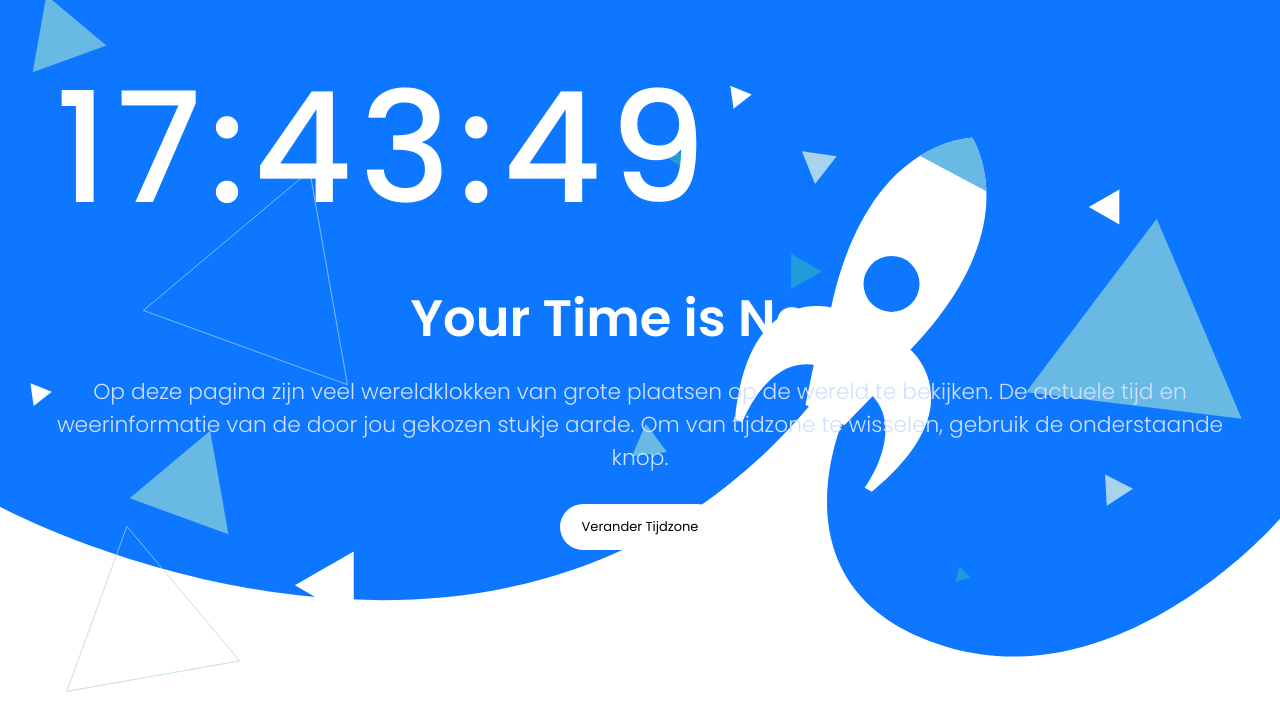
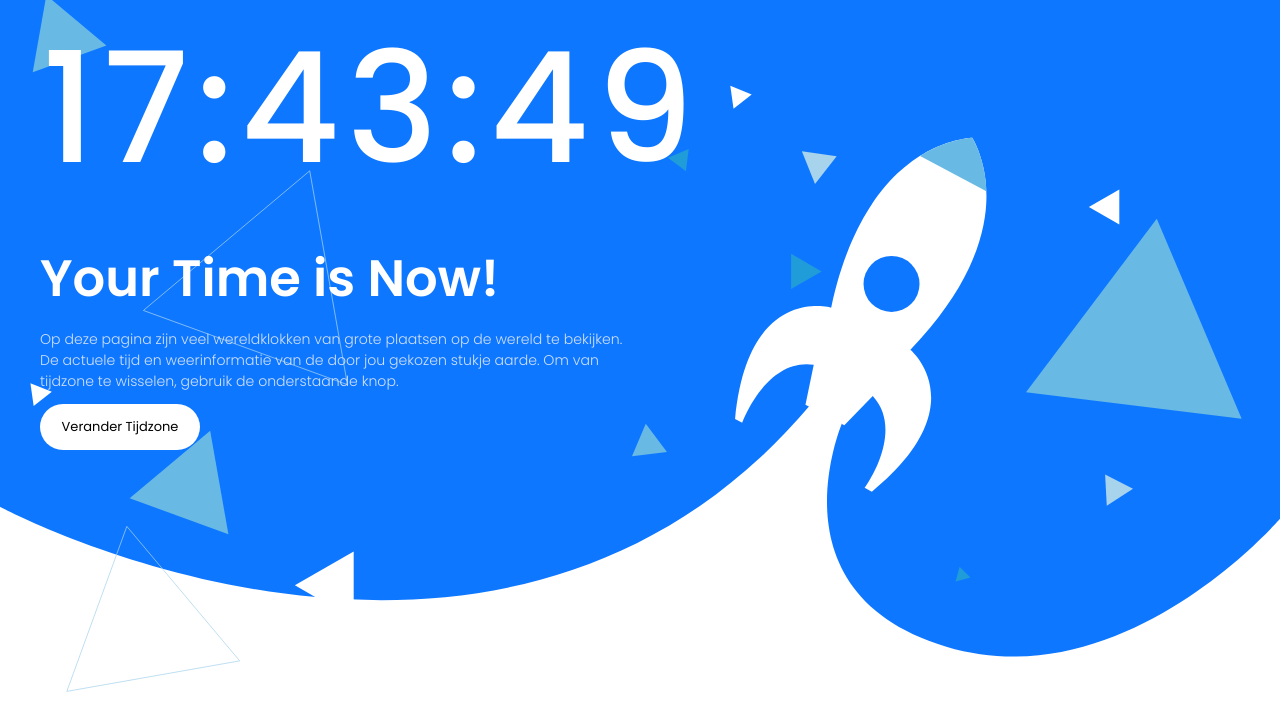
Before and after one commit to JoelTi/spacex-klok, a plain HTML site: page index.html in a window 1280 px wide. Shown: the part 51-778 px from the top of the page. Drawn offline with Linux system fonts and the light colour scheme; a script that the page names is missing.

Commit message:
clock update

```diff
--- a/css/index.css
+++ b/css/index.css
@@ -153,11 +153,11 @@ h3 {
   font-weight: 500;
   z-index: 3;
 }
-#MyClockDisplay {
-  /* box-shadow: 0px 20px 60px 0px rgb(85, 85, 85, 0.9);
+/* #MyClockDisplay {
+  box-shadow: 0px 20px 60px 0px rgb(85, 85, 85, 0.9);
   padding: 0px 20px;
-  width: calc(100% - 120px) */
-}
+  width: 75%;
+} */
 
 
 .timeOfTheDay {
@@ -240,11 +240,37 @@ h3 {
 
 @media only screen and (min-width: 1024px) {
   .clock {
-    left: 30%;
+    left: 29%;
+    top: 20%;
     font-size: 12vw;
+  }
+  .background {
+    text-align: left;
+  }
+  .background > header {
+    max-width: 60%;
+    top: 30%;
+  }
+  .background > header > h2 {
+    font-size: 1.5vmax;
+  }
+  .btn-clock {
+    margin: 0;
+  }
+  .timeOfTheDay > header {
+    max-width: 70%;
+    margin: 0 auto;
   }
 }
 
+@media only screen and (min-width: 1200px) {
+  .background > header > h2 {
+    font-size: 1.1vmax;
+  }
+  .background > header {
+    max-width: 50%;
+  }
+}
 
 
 /* menubar animation */
```
